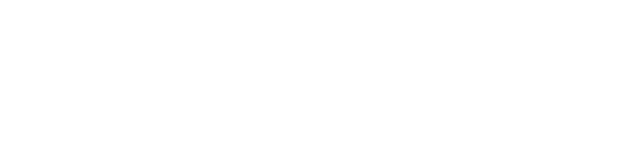
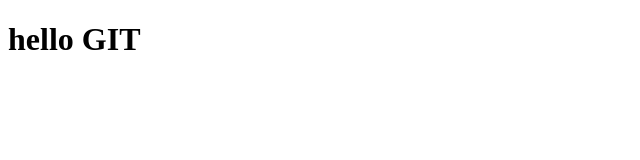
Before and after one commit to martakopec/git-course-4, a plain HTML site: page index.html in a window 1280 px wide. Shown: the whole page, without its empty margins (0-640 px from the left). Drawn offline with Linux system fonts and the light colour scheme.

Commit message:
Update index.html

```diff
--- a/index.html
+++ b/index.html
@@ -7,6 +7,6 @@
     <title>ISA GIT course 4</title>
 </head>
 <body>
-
+    <h1>hello GIT   </h1>
 </body>
 </html>
```
